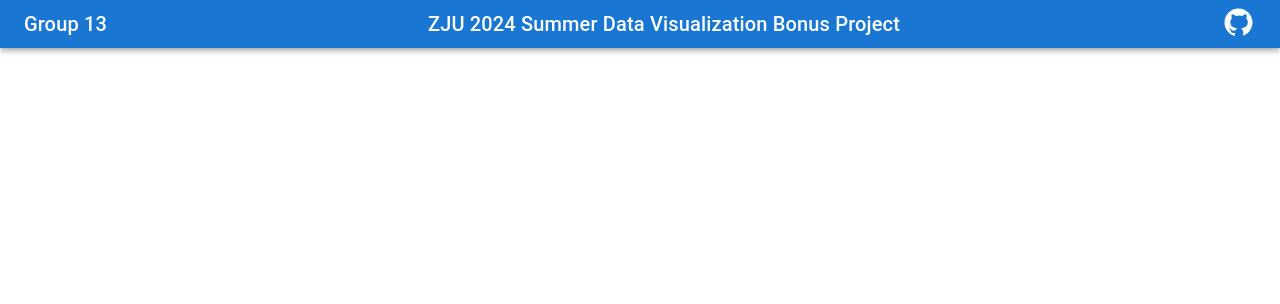
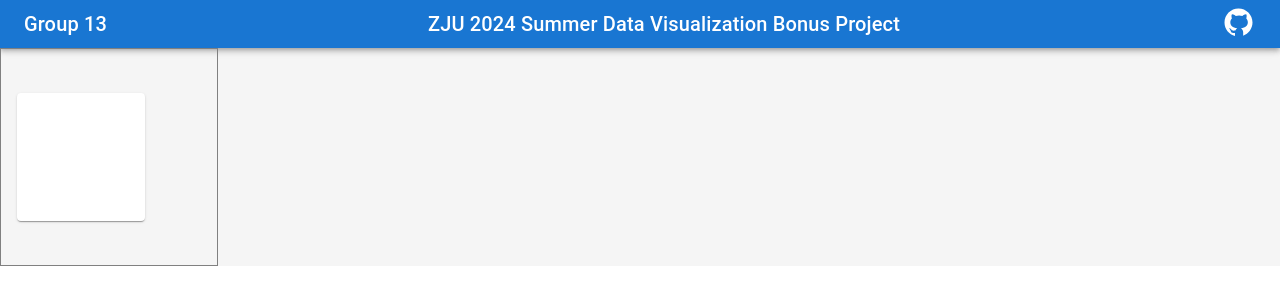
Before and after one commit to WintermelonC/ZJU2024SummerDV_G13, a React (Create React App) app: page / in a window 1280 px wide. Shown: the top 304 px of the page. Built offline with nearby package versions, Linux system fonts and the light colour scheme.

Commit message:
Initial Modifications

```diff
--- a/src/components/App.js
+++ b/src/components/App.js
@@ -1,6 +1,8 @@
 import React from 'react';
+import Box from '@mui/material/Box';
+
 import MyToolbar from './MyToolbar.js';
-import Box from '@mui/material/Box';
+import OverallRepre from './OverallRepre.js';
 
 // import logo from './logo.svg';
 // import './App.css';
@@ -28,8 +30,9 @@ import Box from '@mui/material/Box';
 
 function App() {
   return (
-    <Box sx={{bgcolor: "#f5f5f5"}}>
+    <Box sx={{ bgcolor: '#f5f5f5' }}>
       <MyToolbar />
+      <OverallRepre />
     </Box>
   );
 }
--- /dev/null
+++ b/src/components/OverallRepre.js
@@ -0,0 +1,29 @@
+import React from 'react';
+import Box from '@mui/material/Box';
+import Paper from '@mui/material/Paper';
+
+export default function OverallRepre() {
+	return (
+		<Box
+			height={200}
+			width={200}
+			my={0}
+			display="flex"
+			alignItems="center"
+			gap={4}
+			p={1}
+			sx={{
+				border: '1px solid grey',
+				display: 'flex',
+				flexWrap: 'wrap',
+				'& > :not(style)': {
+					m: 1,
+					width: 128,
+					height: 128,
+				},
+			}}
+		>
+			<Paper />
+		</Box>
+	);
+}
```
